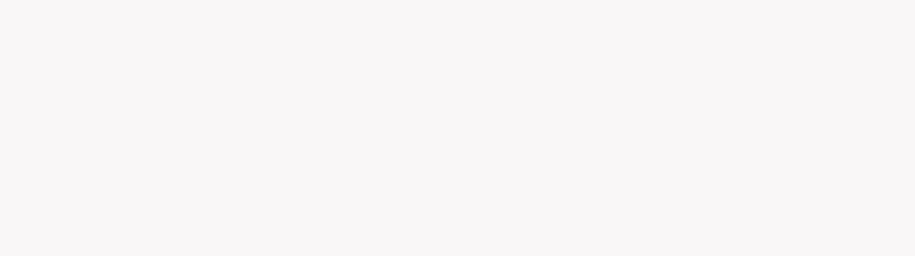
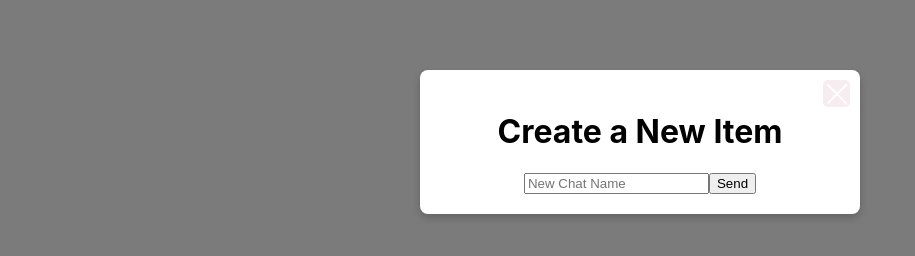
Before and after one commit to doeiit00/ParraleleVerteilteSys, an Angular app in the folder ShoppingList/: page /ShoppingList in a window 1280 px wide. Both pictures are taken after a click on the button 33 px from the left and 116 px from the top of the page. Shown: the part 258-514 px from the top of the page, without its empty margins (0-915 px from the left). Built offline with nearby package versions, Linux system fonts and the light colour scheme; no server answers; data requests are answered from the project's data file.

Commit message:
addItemPopup

```diff
--- /dev/null
+++ b/ShoppingList/src/app/components/add-item-popup/add-item-popup.component.css
@@ -0,0 +1,96 @@
+.popup-overlay {
+  position: fixed;
+  top: 0;
+  left: 0;
+  width: 100%;
+  height: 100%;
+  background-color: rgba(0, 0, 0, 0.5);
+  display: flex;
+  justify-content: center;
+  align-items: center;
+}
+
+.popup-content {
+  position: relative;
+  justify-content: center;
+  background-color: #fff;
+  padding: 20px;
+  border-radius: 8px;
+  text-align: center;
+  max-width: 400px;
+  width: 100%;
+  box-shadow: 0 4px 8px rgba(0, 0, 0, 0.2);
+}
+
+.button {
+  position: absolute;
+  top: 10px;
+  right: 10px; /* Verschiebt den Button an den rechten Rand */
+  width: 2em;
+  height: 2em;
+  display: flex;
+  border: none;
+  background: rgba(180, 83, 107, 0.11);
+  border-radius: 5px;
+  transition: background 0.5s;
+}
+
+.X {
+  content: "";
+  position: absolute;
+  top: 50%;
+  left: 50%;
+  width: 2em;
+  height: 1.5px;
+  background-color: rgb(255, 255, 255);
+  transform: translateX(-50%) rotate(45deg);
+}
+
+.Y {
+  content: "";
+  position: absolute;
+  top: 50%;
+  left: 50%;
+  width: 2em;
+  height: 1.5px;
+  background-color: #fff;
+  transform: translateX(-50%) rotate(-45deg);
+}
+
+.close {
+  position: absolute;
+  display: flex;
+  padding: 0.8rem 1.5rem;
+  align-items: center;
+  justify-content: center;
+  transform: translateX(-50%);
+  top: -70%;
+  left: 50%;
+  width: 3em;
+  height: 1.7em;
+  font-size: 12px;
+  background-color: rgb(19, 22, 24);
+  color: rgb(187, 229, 236);
+  border: none;
+  border-radius: 3px;
+  pointer-events: none;
+  opacity: 0;
+}
+
+.button:hover {
+  background-color: rgb(211, 21, 21);
+}
+
+.button:active {
+  background-color: rgb(130, 0, 0);
+}
+
+.button:hover > .close {
+  animation: close 0.2s forwards 0.25s;
+}
+
+@keyframes close {
+  100% {
+    opacity: 1;
+  }
+}
--- /dev/null
+++ b/ShoppingList/src/app/components/add-item-popup/add-item-popup.component.html
@@ -0,0 +1,20 @@
+<div class="popup-overlay" (click)="closePopup()">
+  <div class="popup-content" (click)="$event.stopPropagation()">
+
+    <button (click)="closePopup()" class="button">
+      <span class="X"></span>
+      <span class="Y"></span>
+      <div class="close">Close</div>
+    </button>
+
+    <h1>Create a New Item</h1>
+
+    <form class="newChatBox" (ngSubmit)="createOrUpdateItem()">
+      <input placeholder="New Chat Name" type="text" id="newChatInput" autocomplete="off" [(ngModel)]="text" name="text"/>
+      <button id="sendButton">
+        Send
+      </button>
+    </form>
+
+  </div>
+</div>
--- /dev/null
+++ b/ShoppingList/src/app/components/add-item-popup/add-item-popup.component.ts
@@ -0,0 +1,66 @@
+import {Component, EventEmitter, inject, Output} from '@angular/core';
+import {Item, ShoppingItemService} from '../../services/shopping-item-service.service';
+import {FormsModule} from '@angular/forms';
+
+@Component({
+  selector: 'app-add-item-popup',
+  imports: [
+    FormsModule
+  ],
+  templateUrl: './add-item-popup.component.html',
+  styleUrl: './add-item-popup.component.css'
+})
+export class AddItemPopupComponent {
+  private itemService = inject(ShoppingItemService);
+  text: string = '';
+  items: Item[] = [];
+
+  constructor() {
+    this.loadItems();
+  }
+
+  loadItems() {
+    this.itemService.getItems().subscribe({
+      next: (data) => {
+        this.items = data;
+      },
+      error: (err) => {
+        console.error(err);
+      }
+    });
+  }
+
+  @Output() close = new EventEmitter<void>();
+
+  closePopup() {
+    this.close.emit();
+  }
+
+  createOrUpdateItem() {
+    this.itemService.getItems().subscribe({
+      next: (items) => {
+        const existingItem = items.find((item) => item.name === this.text);
+        if (existingItem) {
+          this.updateItem(existingItem.id, { ...existingItem, name: this.text });
+        } else {
+          this.createItem({ id: 0, name: this.text, quantity: 1, checked: false });
+        }
+        this.closePopup()
+      },
+      error: (err) => {
+        console.error(err);
+      }
+    });
+  }
+
+  createItem(item: Item){
+    console.log("Try to Create Item");
+    this.itemService.createOrUpdateItem(item);
+  }
+
+  updateItem(id: number, item: Item){
+    console.log("Try to update Item", item);
+    this.itemService.updateItem(id, item);
+  }
+
+}
--- a/ShoppingList/src/app/components/shopping-list/shopping-list.component.html
+++ b/ShoppingList/src/app/components/shopping-list/shopping-list.component.html
@@ -1,9 +1,10 @@
 <div class="title">
  <h1>Shopping List</h1>
 </div>
-<button class="tooltip">
+<button (click)="showPopupAddItem()" class="tooltip">
   <svg xmlns="http://www.w3.org/2000/svg" height="24px" viewBox="0 -960 960 960" width="24px" fill="#6361D9"><path d="M440-440H200v-80h240v-240h80v240h240v80H520v240h-80v-240Z"/></svg>
 </button>
+@if(isPopupAddItemVisible){<app-add-item-popup (close)="hidePopupAddItem()"/>}
 <hr>
 
 @if (error) {
--- a/ShoppingList/src/app/components/shopping-list/shopping-list.component.ts
+++ b/ShoppingList/src/app/components/shopping-list/shopping-list.component.ts
@@ -2,11 +2,12 @@ import { Component, inject } from '@angular/core';
 import { CommonModule } from '@angular/common';
 import { ShoppingItemService, Item } from '../../services/shopping-item-service.service';
 import { FormsModule } from '@angular/forms';
+import {AddItemPopupComponent} from '../add-item-popup/add-item-popup.component';
 
 
 @Component({
   selector: 'app-shopping-list',
-  imports: [CommonModule, FormsModule],
+  imports: [CommonModule, FormsModule, AddItemPopupComponent],
   templateUrl: './shopping-list.component.html',
   styleUrl: './shopping-list.component.css'
 })
@@ -43,13 +44,14 @@ export class ShoppingListComponent {
     });
   }
 
-  createItem(item: Item){
-    console.log("Try to Create Item");
-    this.itemService.createOrUpdateItem(item);
+
+  isPopupAddItemVisible = false;
+
+  showPopupAddItem() {
+    this.isPopupAddItemVisible = true;
   }
 
-  updateItem(id: number, item: Item){
-    console.log("Try to update Item", item);
-    this.itemService.updateItem(id, item);
+  hidePopupAddItem() {
+    this.isPopupAddItemVisible = false;
   }
 }
--- a/ShoppingList/src/environments/environment.ts
+++ b/ShoppingList/src/environments/environment.ts
@@ -1,4 +1,4 @@
 export const environment = {
     production: false,
-    apiBaseUrl: 'https://fluffy-rotary-phone-7vv9j5964xwr3rpr7-3000.app.github.dev'
+    apiBaseUrl: 'http://localhost:3000'
   };
```
Also changed, not shown: 2 other files (tests, documents, lock files or other folders).
